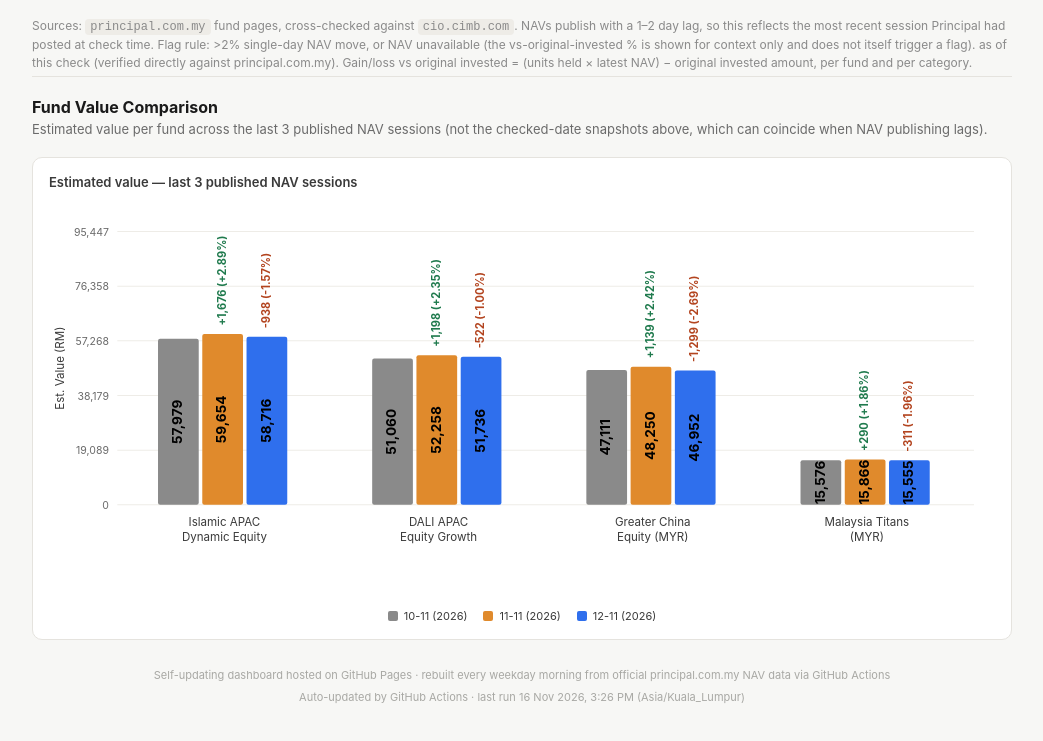
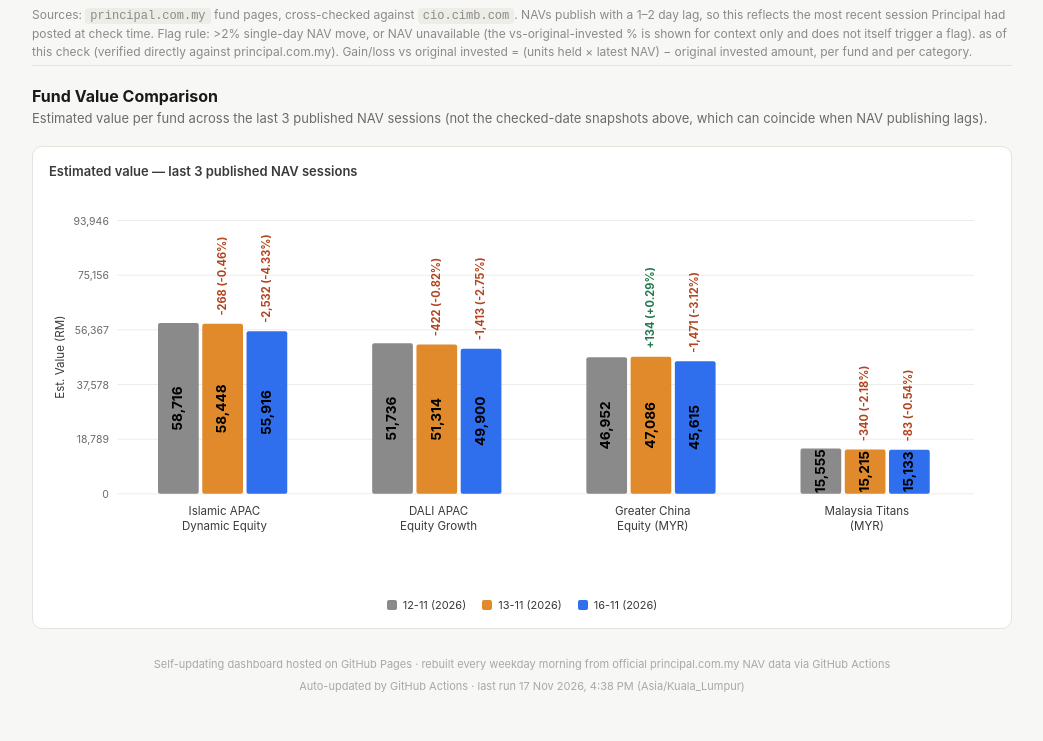
Before and after one commit to ckm1268-cell/principal-funds-dashboard, a plain HTML site: page index.html in a window 1280 px wide. Shown: the part 1537-2278 px from the top of the page, without its empty margins (118-1161 px from the left). Drawn offline with Linux system fonts and the light colour scheme.

Commit message:
Daily NAV update: 2026-11-17

```diff
--- a/index.html
+++ b/index.html
@@ -18,7 +18,7 @@
 
   <section class="tab-panel active" id="panel-today">
     <div class="daybadge daybadge-today">Today</div>
-    <div class="subtitle" id="subtitle-today">Published NAV as of 12 Nov 2026 · checked 16 Nov 2026, 3:26 PM MYT</div>
+    <div class="subtitle" id="subtitle-today">Published NAV as of 16 Nov 2026 · checked 17 Nov 2026, 4:38 PM MYT</div>
     <div class="cards">
       <div class="card"><div class="label">LYN Funds — value</div><div class="value" id="lynValue-today">—</div></div>
       <div class="card"><div class="label">LYN Funds — gain/loss vs original</div><div class="value" id="lynChange-today">—</div></div>
@@ -45,7 +45,7 @@
 
   <section class="tab-panel" id="panel-yesterday">
     <div class="daybadge daybadge-yesterday">Yesterday</div>
-    <div class="subtitle" id="subtitle-yesterday">Published NAV as of 11 Nov 2026 · checked 15 Nov 2026, 3:26 PM MYT</div>
+    <div class="subtitle" id="subtitle-yesterday">Published NAV as of 13 Nov 2026 · checked 16 Nov 2026, 4:38 PM MYT</div>
     <div class="cards">
       <div class="card"><div class="label">LYN Funds — value</div><div class="value" id="lynValue-yesterday">—</div></div>
       <div class="card"><div class="label">LYN Funds — gain/loss vs original</div><div class="value" id="lynChange-yesterday">—</div></div>
@@ -71,7 +71,7 @@
 
   <section class="tab-panel" id="panel-2days">
     <div class="daybadge daybadge-2days">2 Days Ago</div>
-    <div class="subtitle" id="subtitle-2days">Published NAV as of 10 Nov 2026 · checked 14 Nov 2026, 3:26 PM MYT</div>
+    <div class="subtitle" id="subtitle-2days">Published NAV as of 12 Nov 2026 · checked 15 Nov 2026, 4:38 PM MYT</div>
     <div class="cards">
       <div class="card"><div class="label">LYN Funds — value</div><div class="value" id="lynValue-2days">—</div></div>
       <div class="card"><div class="label">LYN Funds — gain/loss vs original</div><div class="value" id="lynChange-2days">—</div></div>
@@ -214,17 +214,17 @@ function showTab(id, btn) {
 // Regenerated automatically each weekday run from live principal.com.my NAV
 // history for all tracked funds (see daily_pipeline.py update_dashboard_html).
 const realHistory = {
-  islamic: [["22-10",0.8540],["23-10",0.8599],["26-10",0.8546],["27-10",0.8644],["28-10",0.9026],["29-10",0.8907],["30-10",0.8545],["02-11",0.8591],["03-11",0.8248],["04-11",0.8261],["05-11",0.7775],["06-11",0.7399],["10-11",0.7785],["11-11",0.8010],["12-11",0.7884]],
-  dali: [["22-10",0.8248],["23-10",0.6915],["26-10",0.6929],["27-10",0.7017],["28-10",0.7229],["29-10",0.7165],["30-10",0.7005],["02-11",0.7041],["03-11",0.6866],["04-11",0.6908],["05-11",0.6646],["06-11",0.6414],["10-11",0.6647],["11-11",0.6803],["12-11",0.6735]],
-  greaterChina: [["22-10",1.1379],["23-10",1.1361],["26-10",1.1396],["27-10",1.1428],["28-10",1.1526],["29-10",1.1298],["30-10",1.1108],["02-11",1.1201],["03-11",1.1036],["04-11",1.1338],["05-11",1.1237],["06-11",1.0989],["10-11",1.1210],["11-11",1.1481],["12-11",1.1172]],
-  malaysiaTitans: [["22-10",1.7927],["23-10",1.7976],["26-10",1.8114],["27-10",1.8251],["28-10",1.8432],["29-10",1.8414],["30-10",1.8240],["02-11",1.8004],["03-11",1.7895],["04-11",1.8202],["05-11",1.7843],["06-11",1.7437],["10-11",1.7287],["11-11",1.7609],["12-11",1.7264]]
+  islamic: [["26-10",0.8546],["27-10",0.8644],["28-10",0.9026],["29-10",0.8907],["30-10",0.8545],["02-11",0.8591],["03-11",0.8248],["04-11",0.8261],["05-11",0.7775],["06-11",0.7399],["10-11",0.7785],["11-11",0.8010],["12-11",0.7884],["13-11",0.7848],["16-11",0.7508]],
+  dali: [["26-10",0.6929],["27-10",0.7017],["28-10",0.7229],["29-10",0.7165],["30-10",0.7005],["02-11",0.7041],["03-11",0.6866],["04-11",0.6908],["05-11",0.6646],["06-11",0.6414],["10-11",0.6647],["11-11",0.6803],["12-11",0.6735],["13-11",0.6680],["16-11",0.6496]],
+  greaterChina: [["26-10",1.1396],["27-10",1.1428],["28-10",1.1526],["29-10",1.1298],["30-10",1.1108],["02-11",1.1201],["03-11",1.1036],["04-11",1.1338],["05-11",1.1237],["06-11",1.0989],["10-11",1.1210],["11-11",1.1481],["12-11",1.1172],["13-11",1.1204],["16-11",1.0854]],
+  malaysiaTitans: [["26-10",1.8114],["27-10",1.8251],["28-10",1.8432],["29-10",1.8414],["30-10",1.8240],["02-11",1.8004],["03-11",1.7895],["04-11",1.8202],["05-11",1.7843],["06-11",1.7437],["10-11",1.7287],["11-11",1.7609],["12-11",1.7264],["13-11",1.6887],["16-11",1.6795]]
 };
 function fundsSnapshot() {
   return [
-    { name: "Principal Islamic Asia Pacific Dynamic Equity Fund", isin: "MYU1000AA007", category: "LYN Funds", units: 74474.83, originalInvested: 74832.31, nav: 0.7884, dailyChangePct: -1.57, history: realHistory.islamic },
-    { name: "Principal DALI Asia Pacific Equity Growth Fund", isin: "MYU1000BD009", category: "LYN Funds", units: 76816.72, originalInvested: 71439.55, nav: 0.6735, dailyChangePct: -1.00, history: realHistory.dali },
-    { name: "Principal Greater China Equity Fund (Class MYR)", isin: "MYU1000CB001", category: "LYN Funds", units: 42026.2, originalInvested: 53343.86, nav: 1.1172, dailyChangePct: -2.69, history: realHistory.greaterChina },
-    { name: "Principal Malaysia Titans Fund (Class MYR)", isin: "N/A", category: "CKM Funds", units: 9010.18, originalInvested: 16162.46, nav: 1.7264, dailyChangePct: -1.96, history: realHistory.malaysiaTitans }
+    { name: "Principal Islamic Asia Pacific Dynamic Equity Fund", isin: "MYU1000AA007", category: "LYN Funds", units: 74474.83, originalInvested: 74832.31, nav: 0.7508, dailyChangePct: -4.33, history: realHistory.islamic },
+    { name: "Principal DALI Asia Pacific Equity Growth Fund", isin: "MYU1000BD009", category: "LYN Funds", units: 76816.72, originalInvested: 71439.55, nav: 0.6496, dailyChangePct: -2.75, history: realHistory.dali },
+    { name: "Principal Greater China Equity Fund (Class MYR)", isin: "MYU1000CB001", category: "LYN Funds", units: 42026.2, originalInvested: 53343.86, nav: 1.0854, dailyChangePct: -3.12, history: realHistory.greaterChina },
+    { name: "Principal Malaysia Titans Fund (Class MYR)", isin: "N/A", category: "CKM Funds", units: 9010.18, originalInvested: 16162.46, nav: 1.6795, dailyChangePct: -0.54, history: realHistory.malaysiaTitans }
   ];
 }
 function snapshotAtOffset(offset) {
@@ -541,6 +541,6 @@ window.addEventListener("resize", () => {
   document.querySelectorAll(".tab-panel").forEach(p => { if (!p.classList.contains("active")) return; });
 });
 </script>
-<div id="last-updated" style="text-align:center;font-size:11px;color:#a8a8a4;padding-bottom:16px;">Auto-updated by GitHub Actions · last run 16 Nov 2026, 3:26 PM (Asia/Kuala_Lumpur)</div>
+<div id="last-updated" style="text-align:center;font-size:11px;color:#a8a8a4;padding-bottom:16px;">Auto-updated by GitHub Actions · last run 17 Nov 2026, 4:38 PM (Asia/Kuala_Lumpur)</div>
 </body>
 </html>
```
Also changed, not shown: 1 other file.
